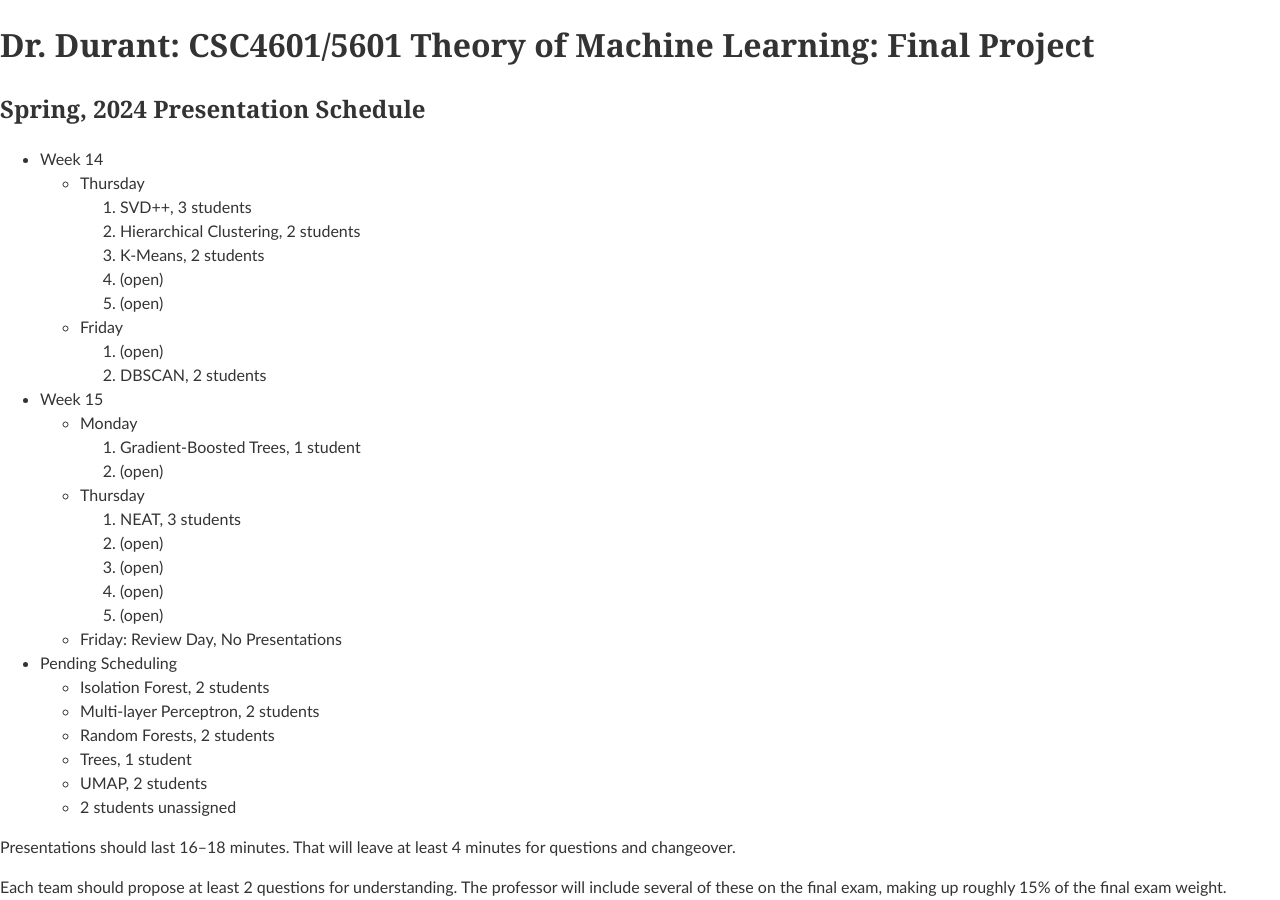
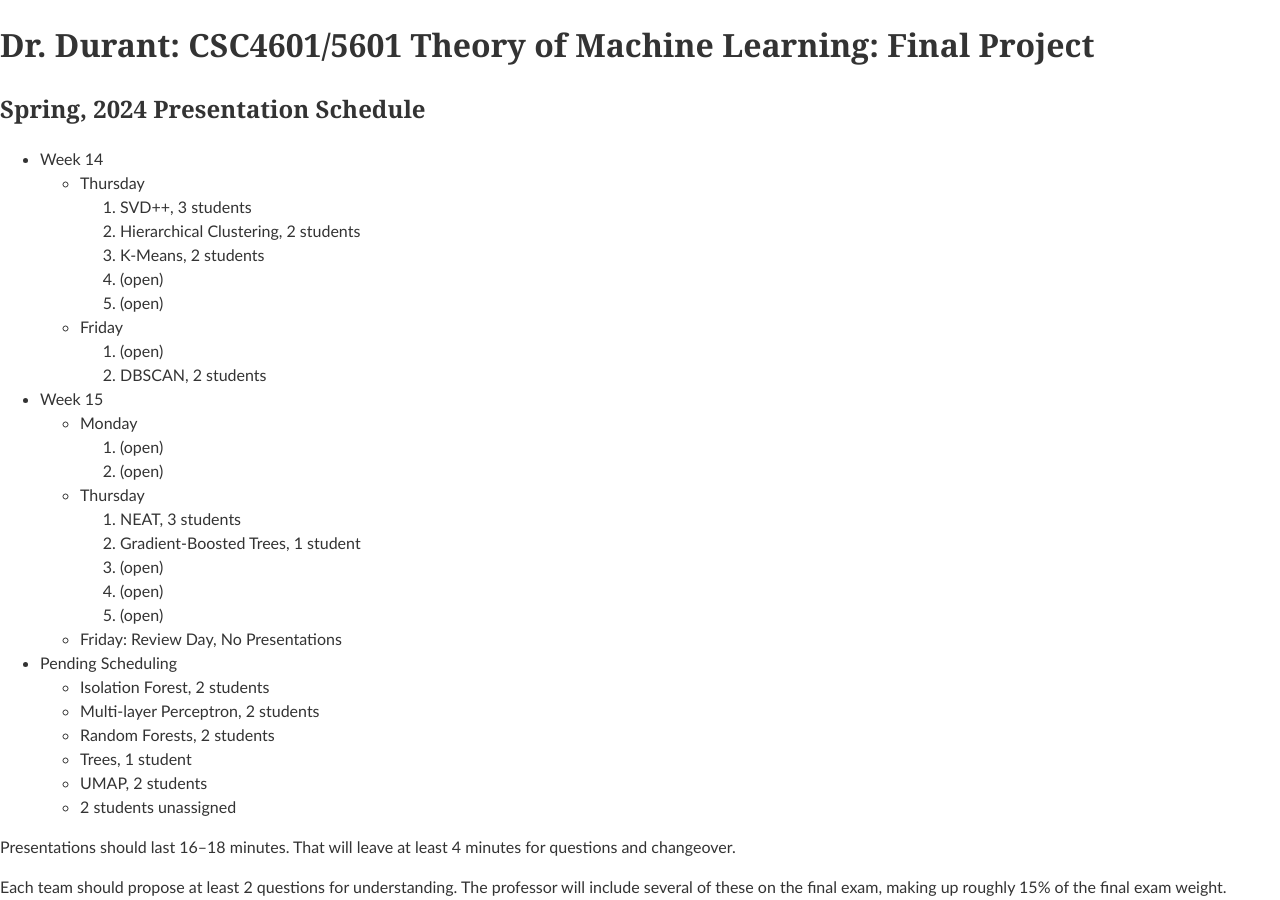
Before and after one commit to edurant/edurant.github.io, a Jekyll site: the page built from courses/csc4601/project.md, in a window 1280 px wide and 900 px high. Built offline with Jekyll 4.4.1, drawn with Linux system fonts in a browser that asks for light colours.

Commit message:
CSC5601 schedule update

```diff
--- a/courses/csc4601/project.md
+++ b/courses/csc4601/project.md
@@ -16,11 +16,11 @@ title: "Dr. Durant: CSC4601/5601 Theory of Machine Learning: Final Project"
     1.  DBSCAN, 2 students
 * Week 15
   * Monday
-    1. Gradient-Boosted Trees, 1 student
+    1. (open)
     1. (open)
   * Thursday
     1. NEAT, 3 students
-    1. (open)
+    1. Gradient-Boosted Trees, 1 student
     1. (open)
     1. (open)
     1. (open)
```
